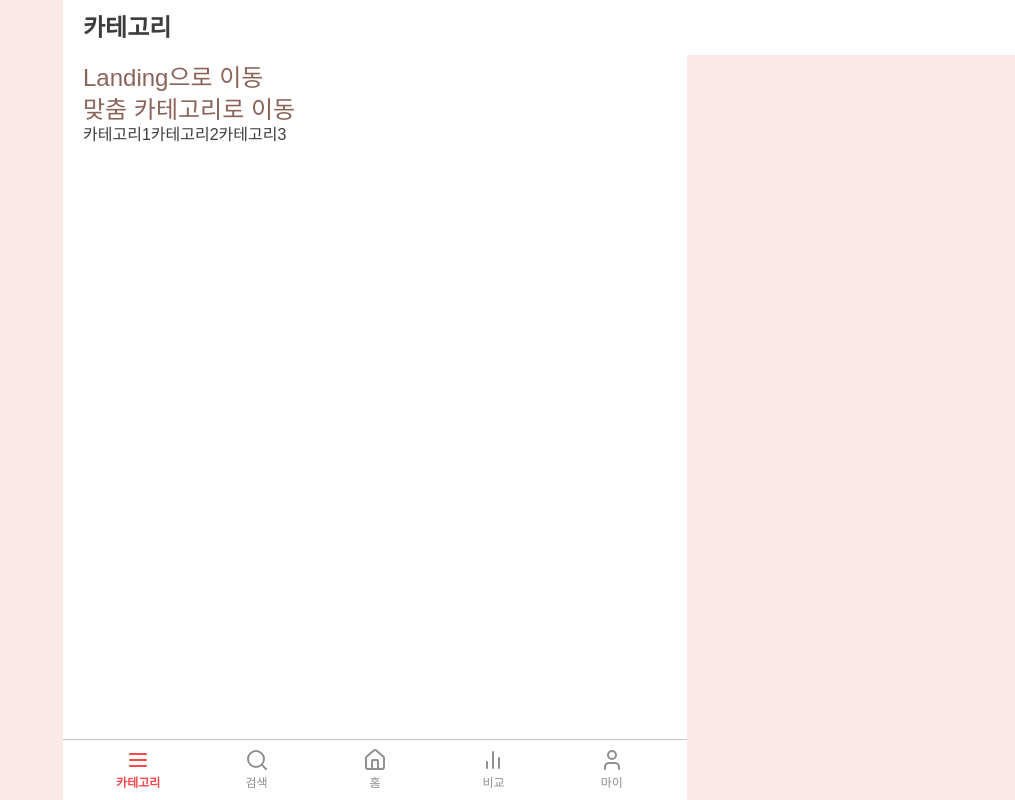
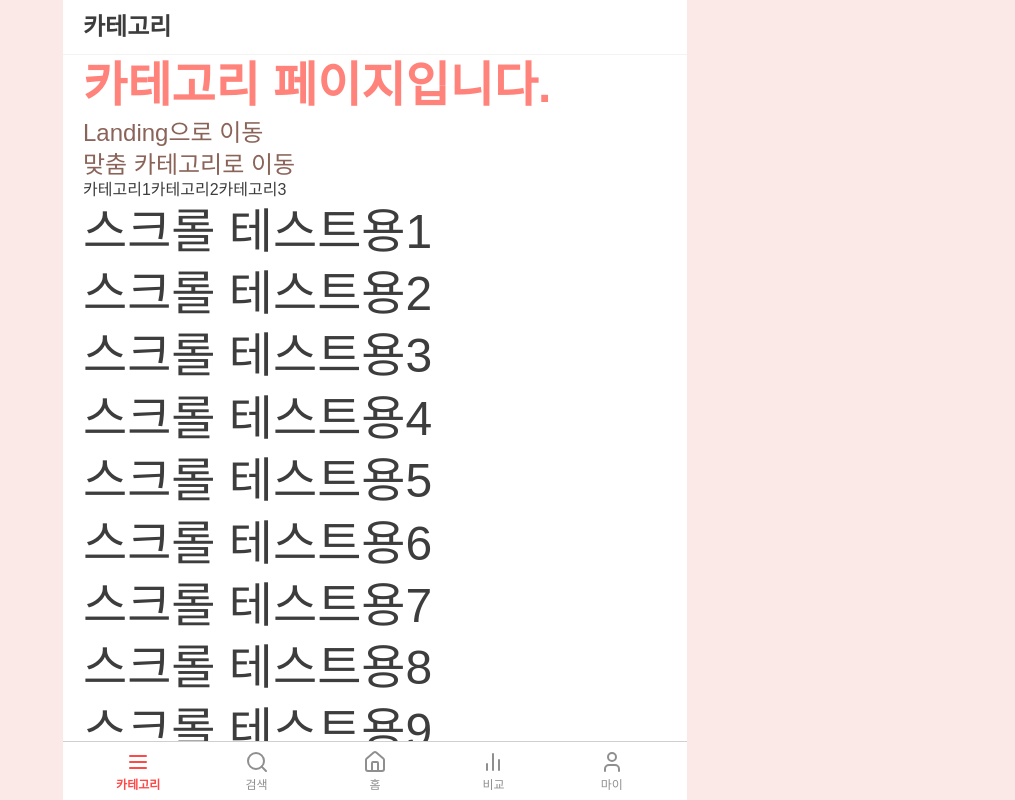
Before and after one commit to MingyeongKim0708/COCOA, a Next.js app in the folder front/: page /category in a window 1280 px wide. Shown: the whole page, without its empty margins (265-1280 px from the left). Built offline with nearby package versions, Linux system fonts and the light colour scheme; a web font is replaced by a local one.

Commit message:
feat: layout,  pageheader, bottomnav 구조 변경
S12P21A507-160

```diff
--- a/front/src/app/_components/common/BottomNav.tsx
+++ b/front/src/app/_components/common/BottomNav.tsx
@@ -9,22 +9,22 @@
   { label: "검색", icon: <Search size={24} />, href: "/search" },
   { label: "홈", icon: <Home size={24} />, href: "/home" },
   { label: "비교", icon: <BarChart2 size={24} />, href: "/compare" },
-  { label: "마이", icon: <User size={24} />, href: "/mypage" },
+  { label: "마이", icon: <User size={24} />, href: "/my" },
 ];
 
 const BottomNav = () => {
   const router = useRouter();
   const pathname = usePathname();
 
-  const handleClick = (href: string) => {
+  const handleNavButtonClick = (href: string) => {
     if (pathname !== href) {
       router.push(href);
     }
   };
 
   return (
-    <nav className="fixed bottom-0 left-0 right-0 z-50 flex justify-center bg-transparent">
-      <div className="w-full max-w-[39rem] border-t border-gray3 bg-white px-4">
+    <nav className="fixed bottom-[-0.1rem] left-0 right-0 z-50 flex justify-center bg-transparent">
+      <div className="h-navh w-full max-w-[39rem] border-t border-gray4 bg-white px-4">
         <ul className="flex justify-between py-2 text-size5 text-gray2">
           {navItems.map((item) => {
             const isActive = pathname.startsWith(item.href);
@@ -32,7 +32,7 @@
             return (
               <li key={item.href} className="flex flex-1 flex-col items-center">
                 <button
-                  onClick={() => handleClick(item.href)}
+                  onClick={() => handleNavButtonClick(item.href)}
                   className={cn(
                     "flex flex-col items-center gap-1",
                     isActive && "font-title text-red2",
--- /dev/null
+++ b/front/src/app/_components/common/LayoutWithDynamicPadding.tsx
@@ -0,0 +1,60 @@
+"use client";
+
+import { usePathname } from "next/navigation";
+import { cn } from "@/utils/cn";
+
+import PageHeader from "./PageHeader";
+import BottomNav from "./BottomNav";
+
+// PageHeader 없음
+const noHeaderRoutes = [
+  "/", // Landing
+  "/sign-up", // 회원가입
+  "/sign-up/complete", // 회원가입 완료
+  "/home", // 홈
+  "/search", // 검색
+  "/search/result?", //검색 결과
+];
+
+// BottomNav 없음
+const noNavRoutes = [
+  "/", // Landing
+  "/sign-up", // 회원가입
+  "/sign-up/complete", // 회원가입 완료
+  "/my/withdraw", // 회원 탈퇴
+  "/review/write", // 리뷰 작성
+  "/review/edit", // 리뷰 수정
+];
+
+export default function LayoutWithDynamicPadding({
+  children,
+}: {
+  children: React.ReactNode;
+}) {
+  const pathname = usePathname();
+
+  const hasHeader = !noHeaderRoutes.includes(pathname);
+  const hasNav = !noNavRoutes.includes(pathname);
+
+  // 디버깅용
+  // console.log("hasHeader? : " + hasHeader);
+  // console.log("hasNav? : " + hasNav);
+  // console.log("pathname:", pathname);
+  // console.log(`pathname:[${pathname}]`);
+
+  return (
+    <>
+      {hasHeader && <PageHeader />}
+      <div
+        className={cn(
+          "app-container min-h-screen",
+          hasHeader && "pt-header",
+          hasNav && "pb-nav",
+        )}
+      >
+        {children}
+      </div>
+      {hasNav && <BottomNav />}
+    </>
+  );
+}
--- a/front/src/app/_components/common/PageHeader.tsx
+++ b/front/src/app/_components/common/PageHeader.tsx
@@ -2,7 +2,7 @@
 import BackButton from "./BackButton";
 
 interface PageHeaderProps {
-  title: string;
+  title?: string | null;
   showBackButton?: boolean;
   className?: string;
 }
@@ -13,14 +13,16 @@
   className,
 }: PageHeaderProps) => {
   return (
-    <header
-      className={cn(
-        "fixed top-0 z-50 flex h-[3.4375rem] w-full items-center bg-white",
-        className,
-      )}
-    >
-      {showBackButton && <BackButton className="mr-2" />}
-      <h1 className="text-size2 font-title text-gray1">{title}</h1>
+    <header className="fixed left-0 right-0 top-0 z-50 flex w-full justify-center bg-transparent">
+      <div
+        className={cn(
+          "h-header max-w-base flex w-full items-center border-b border-gray5 bg-white p-5",
+          className,
+        )}
+      >
+        {showBackButton && <BackButton className="mr-1 pb-[0.1rem]" />}
+        <h1 className="text-size2 font-title text-gray1">{title}</h1>
+      </div>
     </header>
   );
 };
--- a/front/src/app/category/[categoryId]/page.tsx
+++ b/front/src/app/category/[categoryId]/page.tsx
@@ -59,7 +59,6 @@
           likeCount={193}
         />
       </div>
-      <Footer />
     </div>
   );
 }
--- a/front/src/app/category/page.tsx
+++ b/front/src/app/category/page.tsx
@@ -25,6 +25,17 @@
       <button onClick={() => handleClick(1)}>카테고리1</button>
       <button onClick={() => handleClick(2)}>카테고리2</button>
       <button onClick={() => handleClick(3)}>카테고리3</button>
+      <div className="text-head0">스크롤 테스트용1</div>
+      <div className="text-head0">스크롤 테스트용2</div>
+      <div className="text-head0">스크롤 테스트용3</div>
+      <div className="text-head0">스크롤 테스트용4</div>
+      <div className="text-head0">스크롤 테스트용5</div>
+      <div className="text-head0">스크롤 테스트용6</div>
+      <div className="text-head0">스크롤 테스트용7</div>
+      <div className="text-head0">스크롤 테스트용8</div>
+      <div className="text-head0">스크롤 테스트용9</div>
+      <div className="text-head0">스크롤 테스트용10</div>
+      <div className="text-head0">스크롤 테스112 111111das</div>
     </div>
   );
 }
--- a/front/src/app/globals.css
+++ b/front/src/app/globals.css
@@ -3,6 +3,11 @@
 @tailwind utilities;
 
 :root {
+  --base-width: 39rem; /* 624 px */
+  --top-header-width: 37.75rem; /* 604px */
+  --top-header-height: 3.4375rem; /* 55px */
+  --bottom-nav-height: 3.75rem; /* 60px */
+
   /* 메인 색상 */
   --color-black: #000;
   --color-white: #fff;
@@ -38,7 +43,6 @@
 /* 전역 레이아웃용 wrapper 클래스 */
 .app-container {
   max-width: 39rem; /* 약 624px */
-  height: 100%;
   margin: auto;
   padding-left: 1.25rem;
   padding-right: 1.25rem;
@@ -73,6 +77,8 @@
 
 body {
   height: 100%;
+  justify-content: center;
+  align-items: center;
   font-family: var(--font-freesentation), sans-serif;
   overflow: auto;
   -ms-overflow-style: none;
--- a/front/src/app/layout.tsx
+++ b/front/src/app/layout.tsx
@@ -4,7 +4,7 @@
 import type { Metadata } from "next";
 import { Lilita_One, Jua } from "next/font/google";
 
-import BottomNav from "@/app/_components/common/BottomNav";
+import LayoutWithDynamicPadding from "./_components/common/LayoutWithDynamicPadding";
 
 const freesentation = localFont({
   src: "../../public/fonts/FreesentationVF.ttf",
@@ -38,8 +38,7 @@
       <body
         className={`${freesentation.className} ${lilita.variable} ${jua.variable}`}
       >
-        <div className="app-container">{children}</div>
-        <BottomNav />
+        <LayoutWithDynamicPadding>{children}</LayoutWithDynamicPadding>
       </body>
     </html>
   );
--- a/front/tailwind.config.ts
+++ b/front/tailwind.config.ts
@@ -53,7 +53,7 @@
         size1: ["2rem", { lineHeight: "2.6rem" }], // Figma의 Title1, Body1에 상응
         size2: ["1.5rem", { lineHeight: "1.95rem" }],
         size3: ["1.25rem", { lineHeight: "1.625rem" }],
-        size4: ["1rem", { lineHeight: "1.3rem" }],
+        size4: ["1rem", { lineHeight: "1.3rem" }], // 기본 크기
         size5: ["0.75rem", { lineHeight: "0.975rem" }],
         size6: ["0.625rem", { lineHeight: "0.8125rem" }],
 
@@ -67,6 +67,24 @@
         title: "680",
         body: "410",
       },
+
+      // 여백, 높이, 넓이
+      padding: {
+        base: "var(--base-width)",
+        nav: "var(--bottom-nav-height)",
+        header: "var(--top-header-height)",
+      },
+      height: {
+        nav: "var(--bottom-nav-height)",
+        header: "var(--top-header-height)",
+      },
+      width: {
+        base: "var(--base-width)",
+        header: "var(--top-header-width)",
+      },
+      maxWidth: {
+        base: "var(--base-width)",
+      },
     },
   },
   plugins: [],
```
